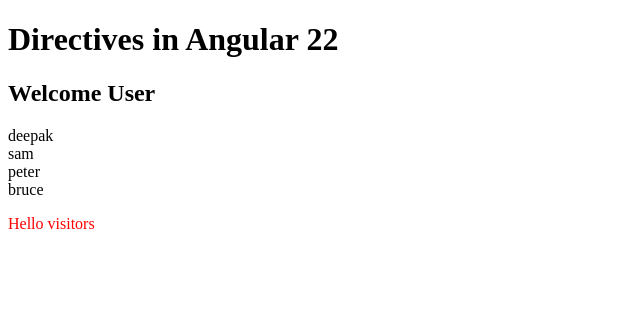
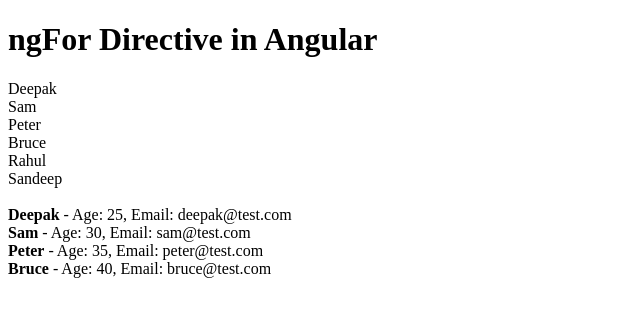
Before and after one commit to deep-coder1/angular22-tutorial-csbs, an Angular app: page / in a window 1280 px wide. Shown: the top 316 px of the page, without its empty margins (0-640 px from the left). Built offline with nearby package versions, Linux system fonts and the light colour scheme.

Commit message:
ngFor Directive in Angular tut complete

```diff
--- a/src/app/app.html
+++ b/src/app/app.html
@@ -254,7 +254,7 @@
 
 
 <!-- Directives in Angular 22 -->
-<h1>Directives in Angular 22</h1>
+<!-- <h1>Directives in Angular 22</h1>
 <h2 *ngIf="isLogin()">Welcome User</h2>
 
 <div>
@@ -263,4 +263,17 @@
   </ul>
 </div>
 
-<p [ngStyle]="{color:pColor}">Hello visitors</p>
+<p [ngStyle]="{color:pColor}">Hello visitors</p> -->
+
+<!-- ngFor Directive in Angular  -->
+<h1>ngFor Directive in Angular </h1>
+<ul>
+  <li *ngFor="let student of students">{{student}}</li>
+</ul>
+<br>
+
+<ul>
+  <li *ngFor="let studentData of studentsData()">
+    <strong>{{ studentData.name }}</strong> - Age: {{ studentData.age }}, Email: {{ studentData.email }}
+  </li>
+</ul>
--- a/src/app/app.ts
+++ b/src/app/app.ts
@@ -327,9 +327,24 @@ import { CommonModule } from '@angular/common';
 // }
 
 
-// Directives in Angular 22
+// // Directives in Angular 22
+// CommonModule --> Import necessary
+// export class App{
+//   isLogin = signal(true)
+//   users = signal(["deepak", "sam", "peter", "bruce"])
+//   pColor="red"
+// }
+
+// ngFor Directive in Angular
+// CommonModule --> Import necessary
 export class App{
-  isLogin = signal(true)
-  users = signal(["deepak", "sam", "peter", "bruce"])
-  pColor="red"
+  students = ["Deepak", "Sam", "Peter", "Bruce", "Rahul", "Sandeep", ]
+
+  studentsData = signal([
+    {id:1, name:"Deepak", age:25, email:"deepak@test.com"},
+    {id:2, name:"Sam", age:30, email:"sam@test.com"},
+    {id:3, name:"Peter", age:35, email:"peter@test.com"},
+    {id:4, name:"Bruce", age:40, email:"bruce@test.com"}
+  ])
+
 }
```
